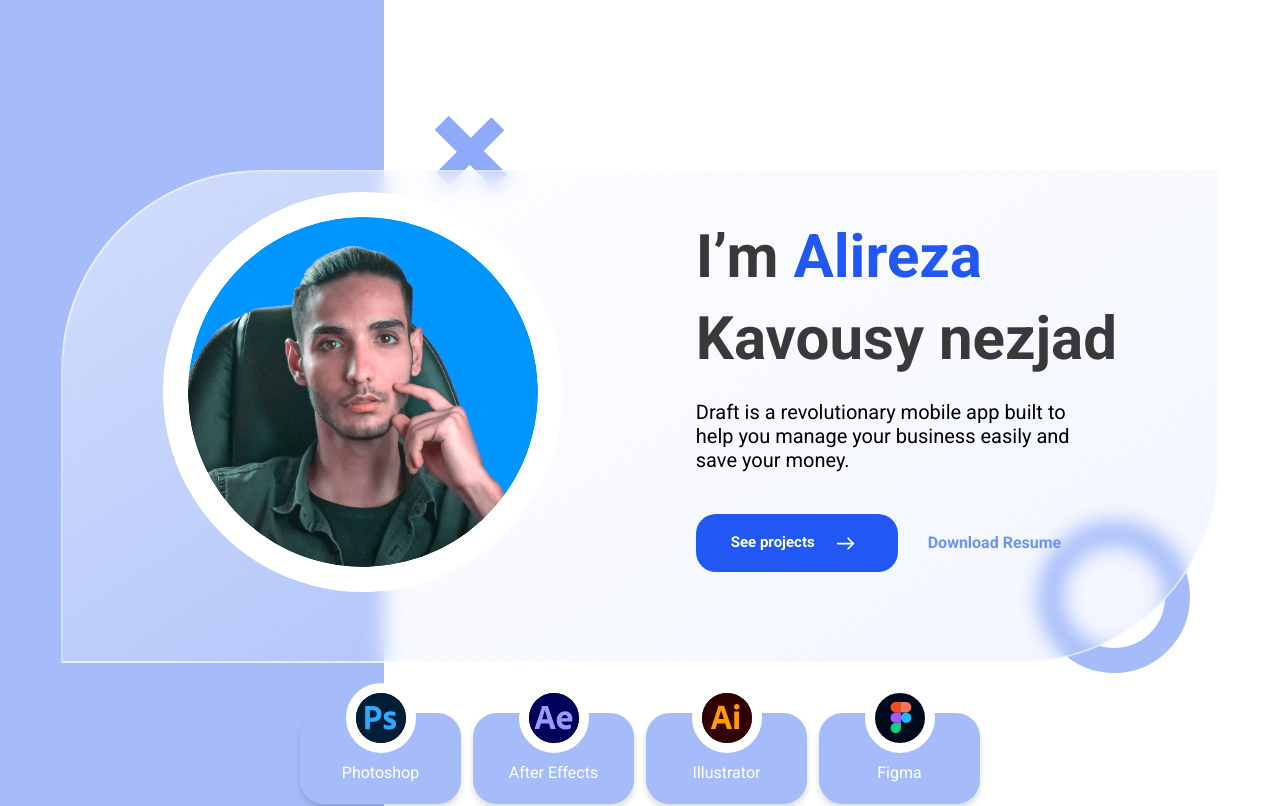
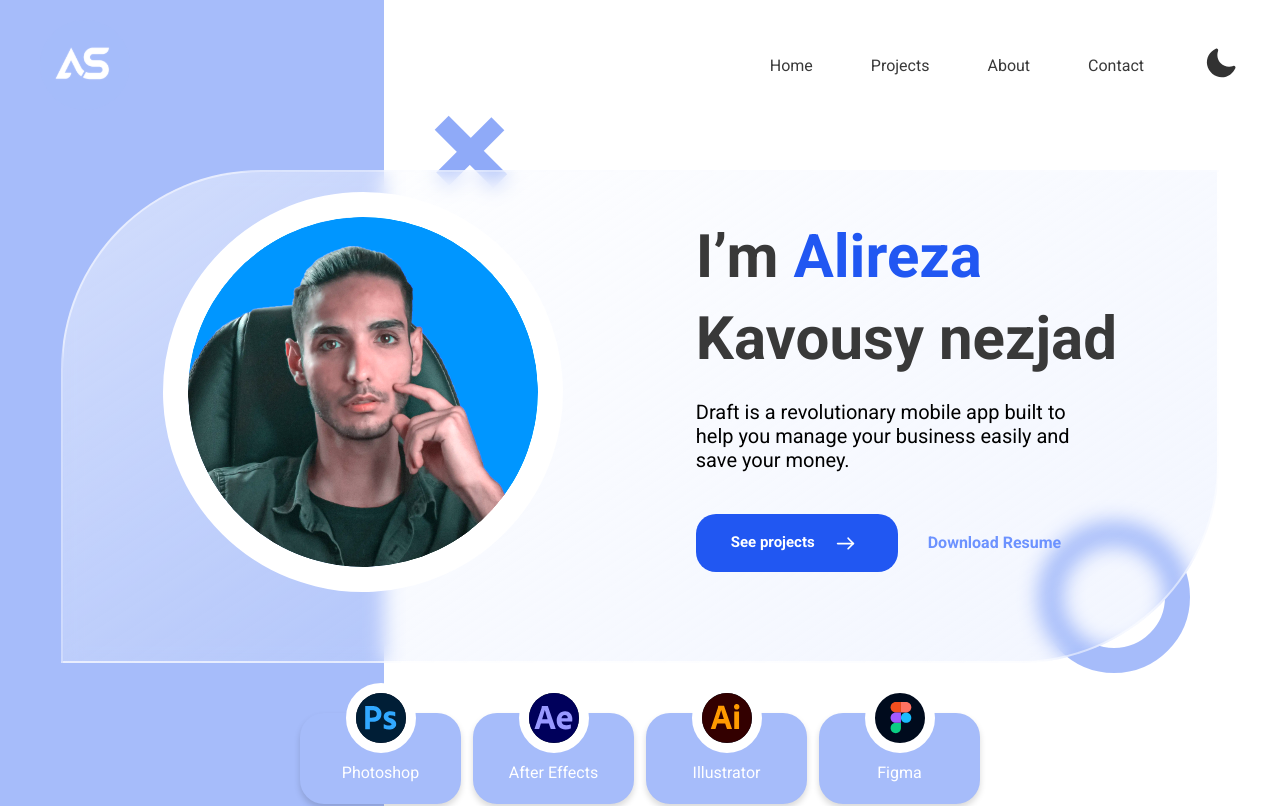
Before and after one commit to leonraz58/portfolio-styled2, a React app: page / in a window 1280 px wide. Shown: the top 806 px of the page. Built offline with nearby package versions, Linux system fonts and the light colour scheme.

Commit message:
add Header

```diff
--- a/src/App.tsx
+++ b/src/App.tsx
@@ -10,12 +10,14 @@ import {Contacts} from "./layout/sections/contacts/Contacts";
 import {Footer} from "./layout/footer/Footer";
 import {ThemeProvider} from "styled-components";
 import {myTheme} from "./styles/Theme";
+import {Header} from "./layout/header/Header";
 
 
 function App() {
     return (
         <ThemeProvider theme={myTheme.light}>
         <>
+            <Header/>
             <GlobalStyles/>
             <Main/>
             <Skills/>
--- /dev/null
+++ b/src/layout/header/Header.tsx
@@ -0,0 +1,32 @@
+import React, {useEffect} from "react";
+import {Container} from "../../components/Container";
+import {FlexWrapper} from "../../components/FlexWrapper";
+import styled from "styled-components";
+import {Logo} from "./logo/Logo";
+import {DesktopMenu} from "./headerMenu/desctopMenu/DesctopMenu";
+import {ToggleTheme} from "./themeSwitcher/ThemeSwitcher";
+
+export const Header: React.FC = () => {
+
+    return (
+        <StyledHeader>
+                <FlexWrapper justify={"space-between"} align={"center"}>
+                    <Logo/>
+                    <FlexWrapper align={"center"} justify={"center"} gap={"60px"}>
+                        <DesktopMenu/>
+                        <ToggleTheme/>
+                    </FlexWrapper>
+                </FlexWrapper>
+        </StyledHeader>
+    );
+};
+
+const StyledHeader = styled.header`
+    padding: 20px 40px;
+    position: fixed;
+    top: 0;
+    left: 0;
+    right: 0;
+    z-index: 99999;
+
+`
--- /dev/null
+++ b/src/layout/header/headerMenu/desctopMenu/DesctopMenu.tsx
@@ -0,0 +1,20 @@
+import {Menu} from "../menu/Menu";
+import React from "react";
+import styled from "styled-components";
+
+export const DesktopMenu: React.FC = () => {
+    return (
+        <StyledDesktopMenu>
+            <Menu/>
+        </StyledDesktopMenu>
+    );
+};
+
+const StyledDesktopMenu = styled.nav`
+    ul {
+        display: flex;
+        gap: 58px;
+        justify-content: center;
+    }
+
+`
--- /dev/null
+++ b/src/layout/header/headerMenu/menu/Menu.tsx
@@ -0,0 +1,50 @@
+import styled from "styled-components";
+import React from "react";
+
+const items = [
+    {
+        title: "Home",
+        href: "home"
+    },
+    {
+        title: "Projects",
+        href: "projects"
+    },
+    {
+        title: "About",
+        href: "about"
+    },
+    {
+        title: "Contact",
+        href: "contact"
+    }
+]
+
+
+export const Menu: React.FC = () => {
+    return (
+        <ul>
+            {items.map((item, i) => {
+                return <MenuItem key={i}>
+                    <NavLink
+                        href={item.href}
+                    >
+                        {item.title}
+                    </NavLink>
+                </MenuItem>
+            })}
+        </ul>
+    );
+};
+
+const NavLink = styled.a`
+    font-family: "Roboto", sans-serif;
+    font-size: 16px;
+    font-weight: 400;
+    text-align: center;
+    color: #393939;
+`
+
+const MenuItem = styled.li`
+    //position: relative;
+`
```
